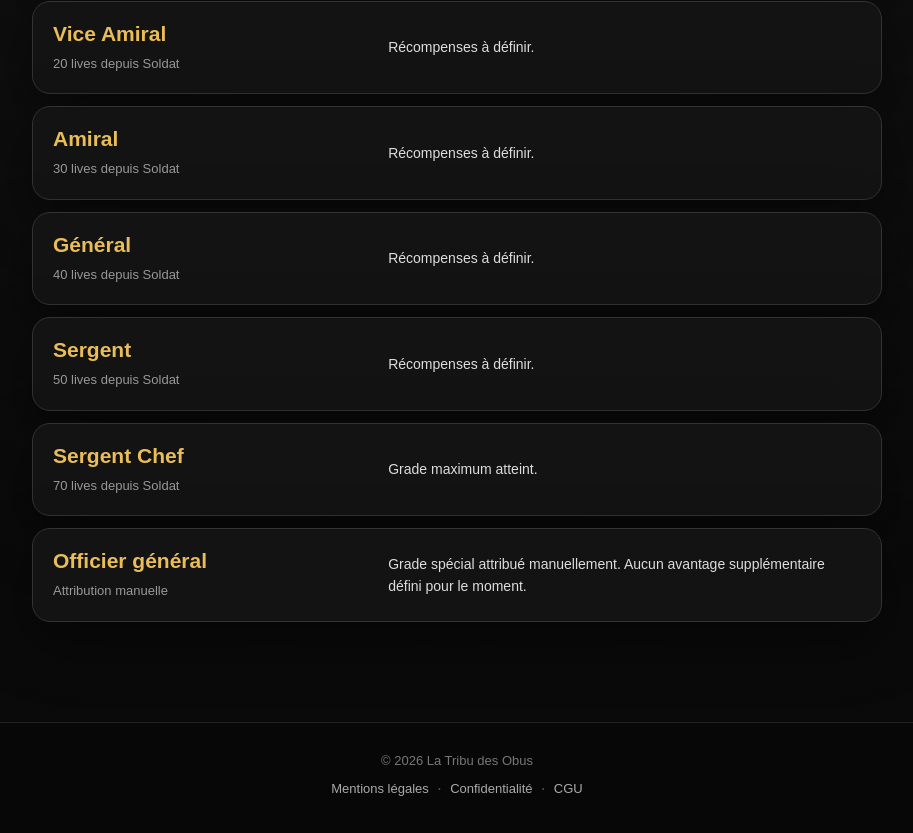
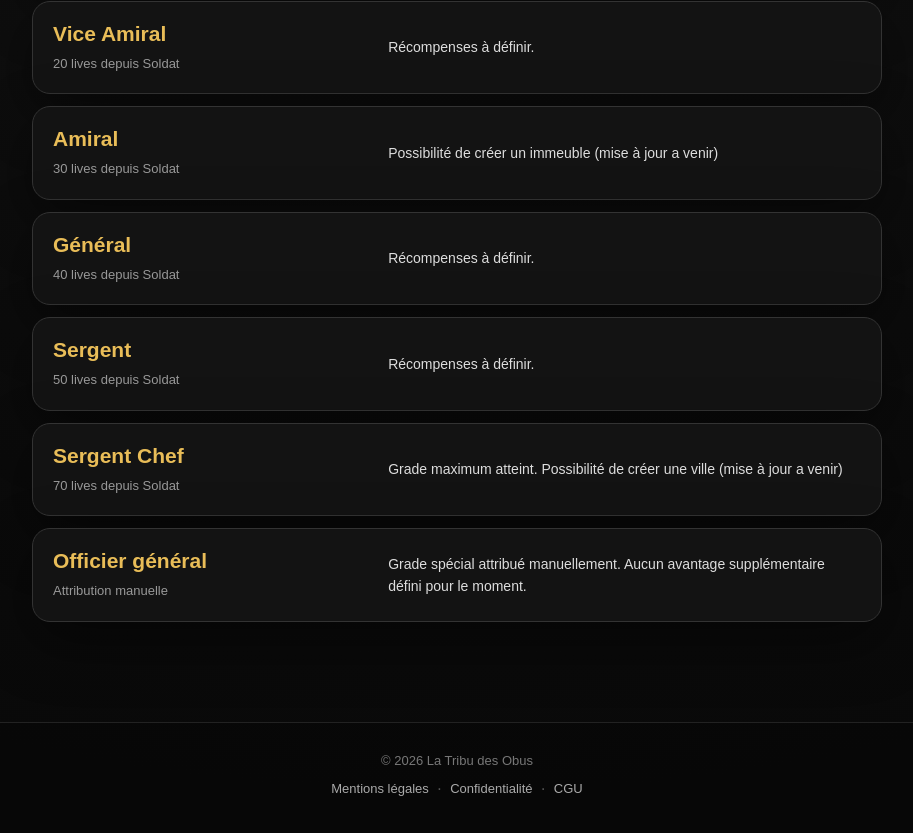
Before and after one commit to lijogaming/LA-TRIBU-DES-OBUS, a Next.js app: page /grades in a window 1280 px wide. Shown: the part 1283-2116 px from the top of the page, without its empty margins (183-1096 px from the left). Built offline with nearby package versions, Linux system fonts and the light colour scheme.

Commit message:
Update page.js

```diff
--- a/app/grades/page.js
+++ b/app/grades/page.js
@@ -43,7 +43,7 @@ const grades = [
   {
     nom: "Amiral",
     condition: "30 lives depuis Soldat",
-    deblocage: "Récompenses à définir.",
+    deblocage: "Possibilité de créer un immeuble (mise à jour a venir)",
   },
   {
     nom: "Général",
@@ -58,7 +58,7 @@ const grades = [
   {
     nom: "Sergent Chef",
     condition: "70 lives depuis Soldat",
-    deblocage: "Grade maximum atteint.",
+    deblocage: "Grade maximum atteint. Possibilité de créer une ville (mise à jour a venir)",
   },
   {
     nom: "Officier général",
```
